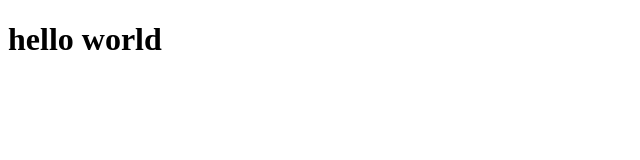
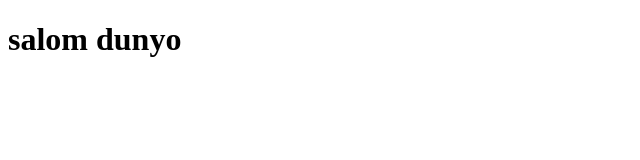
Before and after one commit to itp09352-art/homework, a plain HTML site: page index.html in a window 1280 px wide. Shown: the whole page, without its empty margins (0-640 px from the left). Drawn offline with Linux system fonts and the light colour scheme.

Commit message:
ikkinchi

```diff
--- a/index.html
+++ b/index.html
@@ -6,6 +6,6 @@
     <title>Document</title>
 </head>
 <body>
-    <h1>hello world</h1>
+    <h1>salom dunyo</h1>
 </body>
 </html>
```
